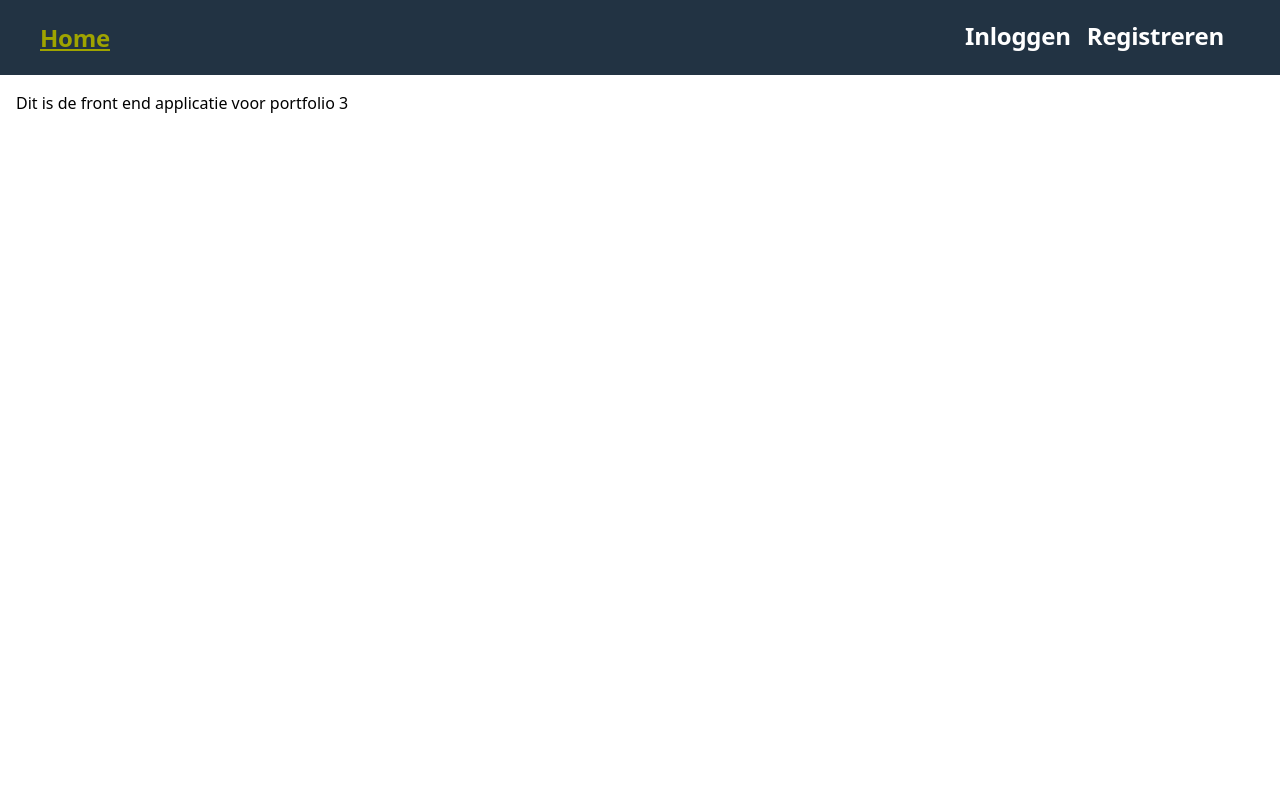
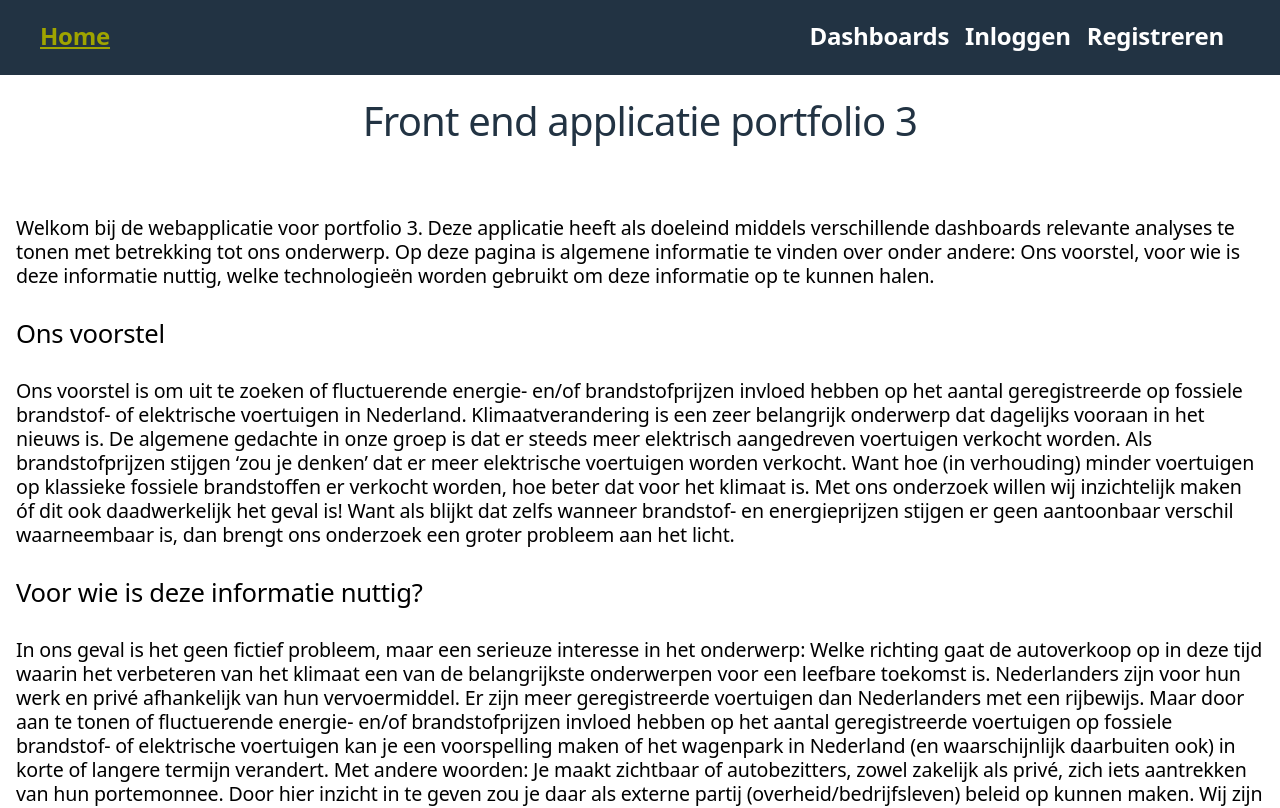
Before and after one commit to HHS-SE5-AD-22/Portfolio3_Frontend, a Vue app: page / in a window 1280 px wide. Shown: the top 808 px of the page. Built offline with nearby package versions, Linux system fonts and the light colour scheme.

Commit message:
[Feature/frontend] Setup a base for the homepage
Setup a new page for dashboards

```diff
--- a/src/components/NavBar.vue
+++ b/src/components/NavBar.vue
@@ -25,6 +25,7 @@
           <router-link class="menu-item" to="/">Home</router-link>
         </div>
         <div>
+          <router-link class="menu-item" to="/dashboards">Dashboards</router-link>
           <router-link class="menu-item" to="/login">Inloggen</router-link>
           <router-link class="menu-item" to="/register">Registreren</router-link>
         </div>
--- a/src/router/index.js
+++ b/src/router/index.js
@@ -1,12 +1,18 @@
 import { createRouter, createWebHistory } from 'vue-router'
 import HomeView from '@/views/Home.vue';
 import RouteNotFoundView from '@/views/RouteNotFoundView.vue';
+import Dashboard from '@/views/Dashboard.vue';
 
 const publicRoutes = [
   {
     path: '/',
     name: 'Home',
     component: HomeView,
+  },
+  {
+    path: '/dashboards',
+    name: 'dashboards',
+    component: Dashboard,
   },
   {
     path: '/:pathMatch(.*)*',
--- /dev/null
+++ b/src/views/Dashboard.vue
@@ -0,0 +1,19 @@
+<template>
+  <div class="page-content">
+    <h2>Test</h2>
+  </div>
+</template>
+
+<script lang="ts">
+import { defineComponent } from 'vue';
+
+export default defineComponent({
+  name: 'TheDashboard',
+  methods: {
+  },
+});
+</script>
+
+<style lang="scss">
+
+</style>
--- a/src/views/Home.vue
+++ b/src/views/Home.vue
@@ -1,6 +1,31 @@
 <template>
-  <div class="home">
-    <h1 class="page-title">Dit is de front end applicatie voor portfolio 3</h1>
+  <div class="page-content">
+    <h1 class="page-content__title">Front end applicatie portfolio 3</h1>
+      <p class="page-content__paragraph">
+        Welkom bij de webapplicatie voor portfolio 3. Deze applicatie heeft als doeleind middels verschillende dashboards relevante analyses te tonen met betrekking tot ons onderwerp.
+        Op deze pagina is algemene informatie te vinden over onder andere: Ons voorstel, voor wie is deze informatie nuttig, welke technologieën
+        worden gebruikt om deze informatie op te kunnen halen.
+      </P>
+    <h3 class="page-content__header-3">Ons voorstel</h3>
+      <p class="page-content__paragraph">
+        Ons voorstel is om uit te zoeken of fluctuerende energie- en/of brandstofprijzen invloed hebben op het aantal geregistreerde op fossiele brandstof- of elektrische voertuigen in Nederland.
+        Klimaatverandering is een zeer belangrijk onderwerp dat dagelijks vooraan in het nieuws is. De algemene gedachte in onze groep is dat er steeds meer elektrisch aangedreven voertuigen verkocht worden.
+        Als brandstofprijzen stijgen ‘zou je denken’ dat er meer elektrische voertuigen worden verkocht. Want hoe (in verhouding) minder voertuigen op klassieke fossiele brandstoffen er verkocht worden, hoe beter dat voor het klimaat is.
+        Met ons onderzoek willen wij inzichtelijk maken óf dit ook daadwerkelijk het geval is! Want als blijkt dat zelfs wanneer brandstof- en energieprijzen stijgen er geen aantoonbaar verschil waarneembaar is,
+        dan brengt ons onderzoek een groter probleem aan het licht.
+      </p>
+    <h3 class="page-content__header-3">Voor wie is deze informatie nuttig?</h3>
+      <p class="page-content__paragraph">
+        In ons geval is het geen fictief probleem, maar een serieuze interesse in het onderwerp: Welke richting gaat de autoverkoop op in deze tijd waarin het verbeteren van het klimaat een van de belangrijkste
+        onderwerpen voor een leefbare toekomst is. Nederlanders zijn voor hun werk en privé afhankelijk van hun vervoermiddel. Er zijn meer geregistreerde voertuigen dan Nederlanders met een rijbewijs. Maar door aan
+        te tonen of fluctuerende energie- en/of brandstofprijzen invloed hebben op het aantal geregistreerde voertuigen op fossiele brandstof- of elektrische voertuigen kan je een voorspelling maken of het wagenpark in
+        Nederland (en waarschijnlijk daarbuiten ook) in korte of langere termijn verandert. Met andere woorden: Je maakt zichtbaar of autobezitters, zowel zakelijk als privé, zich iets aantrekken van hun portemonnee. Door hier inzicht
+        in te geven zou je daar als externe partij (overheid/bedrijfsleven) beleid op kunnen maken. Wij zijn van plan de uitkomsten van ons onderzoek openbaar te maken via de socials.
+      </p>
+    <h3 class="page-content__header-3">Welke technologieën worden gebruikt om deze informatie op te halen?</h3>
+      <p class="page-content__paragraph">
+        To-do
+      </p>
   </div>
 </template>
 
@@ -8,6 +33,30 @@
 // @ is an alias to /src
 export default {
   name: 'HomeView',
-  components: { }
+  methods: {
+    viewCourses() {
+      this.$router.push({ name: 'Course' });
+    },
+  },
 }
 </script>
+
+<style lang="scss">
+.page-content__title {
+  @apply text-4xl text-gray-900;
+  display: flex;
+  justify-content: center;
+  margin-bottom: 5rem;
+  margin-top: 1rem;
+}
+
+.page-content__paragraph {
+  @apply text-base;
+  margin-bottom: 2rem;
+}
+
+.page-content__header-3 {
+  @apply text-2xl;
+  margin-bottom: 2rem;
+}
+</style>
--- a/tailwind.config.js
+++ b/tailwind.config.js
@@ -22,37 +22,37 @@ module.exports = {
     },
     fontSize: {
       sm: ['.8rem', {
-        lineHeight: '.5rem',
+        lineHeight: '1.3rem',
         letterSpacing: '-0.01em',
         fontWeight: '400',
       }],
       base: ['1.225rem', {
-        lineHeight: '.8rem',
+        lineHeight: '1.5rem',
         letterSpacing: '-0.01em',
         fontWeight: '500',
       }],
       xl: ['1.5rem', {
-        lineHeight: '1rem',
+        lineHeight: '1.5rem',
         letterSpacing: '-0.01em',
         fontWeight: '500',
       }],
-      '2xl': ['1.875rem', {
-        lineHeight: '1.225rem',
+      '2xl': ['1.6rem', {
+        lineHeight: '1.7rem',
         letterSpacing: '-0.01em',
         fontWeight: '600',
       }],
       '3xl': ['2rem', {
-        lineHeight: '1.225rem',
+        lineHeight: '1.7rem',
         letterSpacing: '-0.02em',
         fontWeight: '600',
       }],
       '4xl': ['2.5rem', {
-        lineHeight: '1.225rem',
+        lineHeight: '1.8rem',
         letterSpacing: '-0.02em',
         fontWeight: '700',
       }],
       '5xl': ['3rem', {
-        lineHeight: '1.225rem',
+        lineHeight: '1.8rem',
         letterSpacing: '-0.02em',
         fontWeight: '700',
       }],
```
